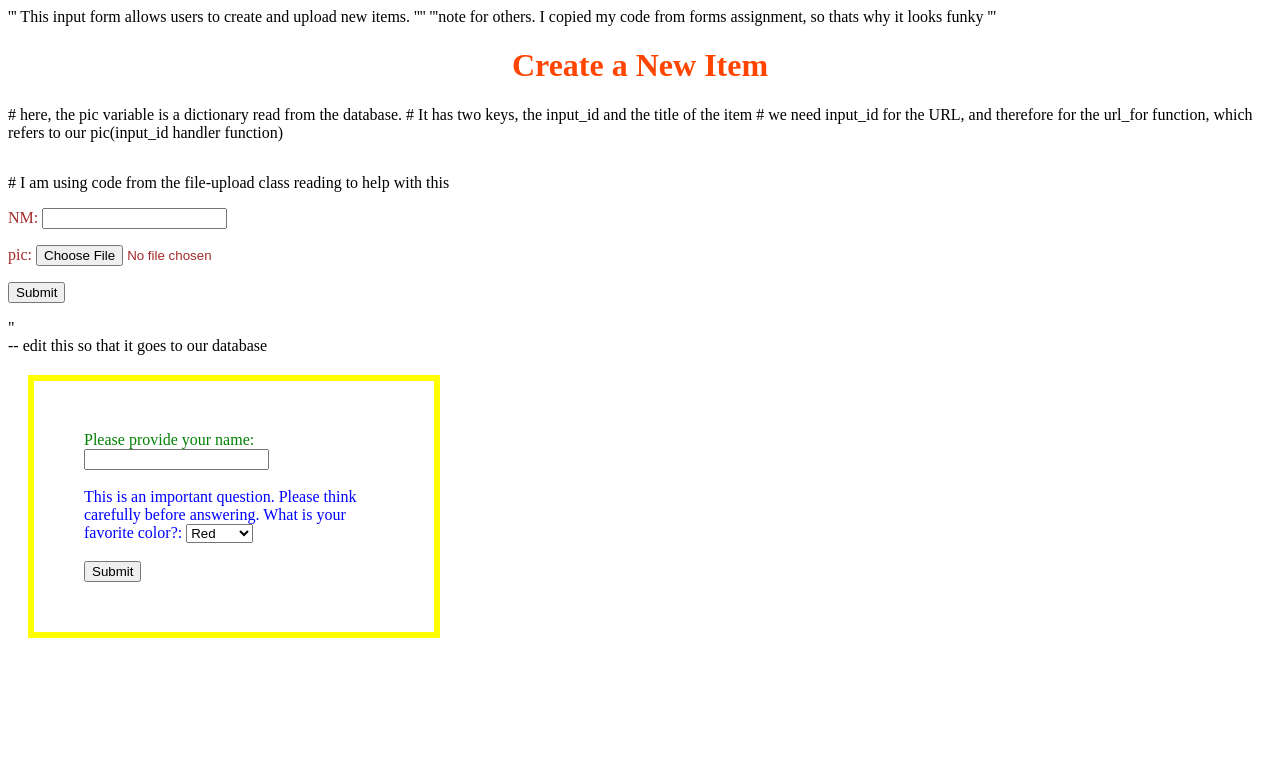
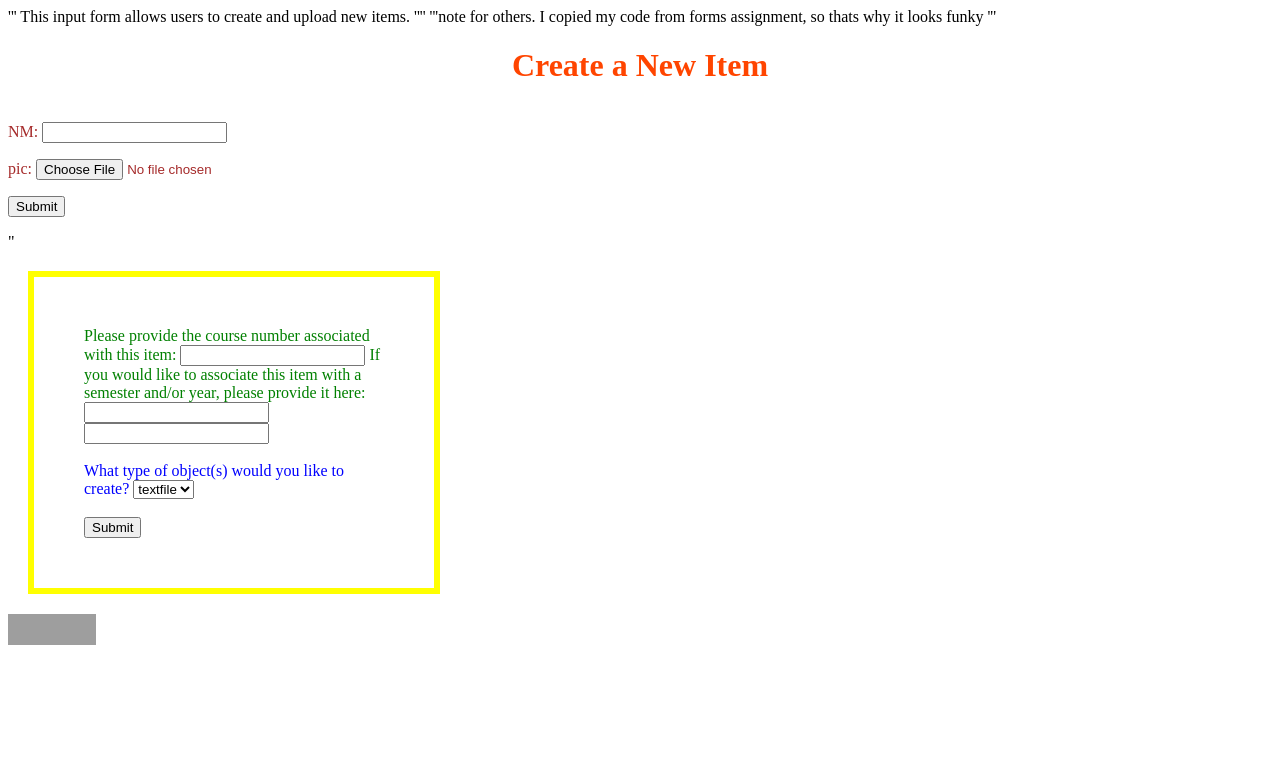
Before and after one commit to mg126e/Portfolio_Drive, a Python web app: template templates/inputform.html in a window 1280 px wide. Shown: the top 783 px of the page. Run offline with Jinja, Linux system fonts and the light colour scheme; the template is opened without the code that fills it, so the values that code supplies are empty; grey boxes are pictures that could not be loaded.

Commit message:
update app.py and inputform.html

```diff
--- a/app.py
+++ b/app.py
@@ -68,7 +68,7 @@ def file_upload():
             user_filename = f.filename
             ext = user_filename.split('.')[-1]
             filename = secure_filename(f'{nm}.{ext}')
-            pathname = os.path.join(app.config[UPLOADS'], filename)
+            pathname = os.path.join(app.config['UPLOADS'], filename)
             f.save(pathname)
             with dbi.connect as conn:
                 with dbi.dict_cursor(conn) as curs:
--- a/templates/inputform.html
+++ b/templates/inputform.html
@@ -38,34 +38,34 @@
 </head>
 <body>
 <h1>Create a New Item</h1>
-# here, the pic variable is a dictionary read from the database.
-# It has two keys, the input_id and the title of the item
-# we need input_id for the URL, and therefore for the url_for function, which refers to our pic(input_id handler function)
+<!-- here, the pic variable is a dictionary read from the database. -->
+<!-- It has two keys, the input_id and the title of the item -->
+<!-- we need input_id for the URL, and therefore for the url_for function, which refers to our pic(input_id handler function) -->
 <p><img src="{{url_for('pic', input_id=pic['input_id'])}}" alt="{{pic['title']}}"></p>
 
-# I am using code from the file-upload class reading to help with this
+<!-- I am using code from the file-upload class reading to help with this -->
 <form method = "post" action="{{url_for('file_upload')}}" enctype="multipart/form-data">
     <p><label>NM: <input type = "text" name="title" name = "nm"></label></p>
     <p><label>pic: <input type = "file" name="pic"></label></p>
     <p><input type = "submit" value = "Submit"></p>
 </form>"
 
-<form action = "https://cs.wellesley.edu/~cs304flask/cgi-bin/dump.cgi" method = "post">
--- edit this so that it goes to our database
+<!-- <form action = "https://cs.wellesley.edu/~cs304flask/cgi-bin/dump.cgi" method = "post"> -->
+<!-- I have commented out the above for now because I'm not sure if it's needed. If it is needed, the address would need to be different -->
 
 <div id = "survey-box">
-    <label for = "name" class="name-label" >Please provide your name:</label>
-    <input type = "text" name = "name" id = "name" >
+    <!-- I am trying to use Labeling using ID-->
+    <label for = "Course-ID" class="name-label" >Please provide the course number associated with this item:</label>
+    <input type = "text" class = "course" id = "course" >
+    <label for = "name" class="name-label" >If you would like to associate this item with a semester and/or year, please provide it here:</label>
+    <input type = "text" semester = "semester" id = "semester" >
+    <input type = "text" year = "year" id = "year" >
 
     <br><br>
-    <label for ="choice" class="class-label" > This is an important question. Please think carefully before answering. What is your favorite color?: </label>
+    <label for ="choice" class="class-label" > What type of object(s) would you like to create? </label>
     <select name = "choice" id = "choice">
-        <option value = "red">Red</option>
-        <option value = "orange">Orange</option>
-        <option value = "yellow">Yellow</option>
-        <option value = "green">Green</option>
-        <option value = "blue">Blue</option>
-        <option value = "purple">Purple</option>
+        <option value = "text file">textfile</option>
+        <option value = "image">image</option>
     </select>
 
     <br><br>
@@ -74,5 +74,16 @@
 
 </div>
 </form>
+
+<p>
+  <a href="http://validator.w3.org/check?uri=referer">
+     <img
+       src="http://cs.wellesley.edu/~cs110/Icons/valid-html5v2.png"
+       alt="Valid HTML 5"
+       title="Valid HTML 5"
+       height="31" width="88">
+  </a>
+</p>
+
 </body>
 </html>
```
